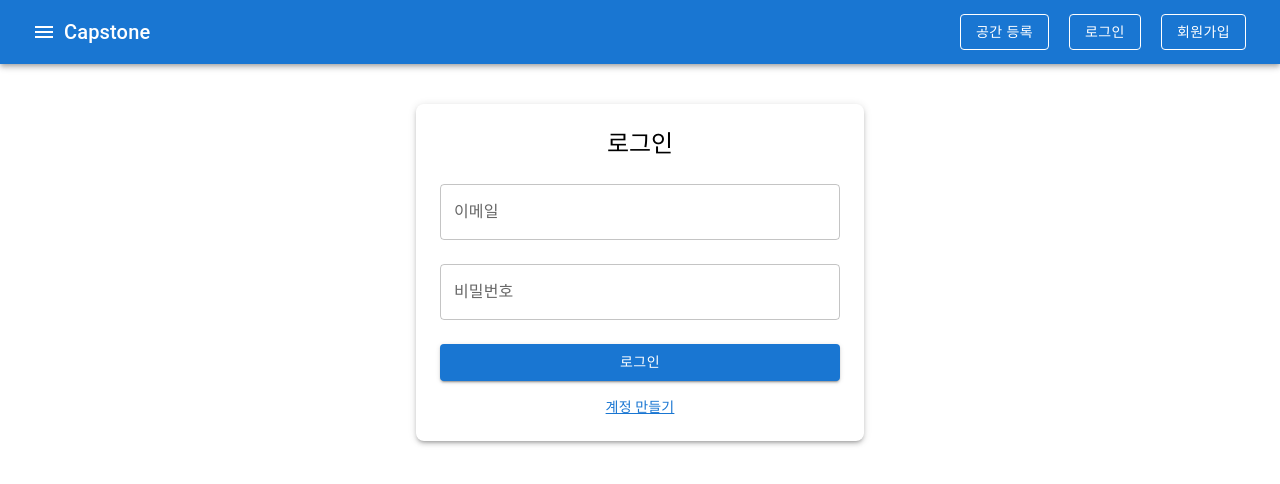
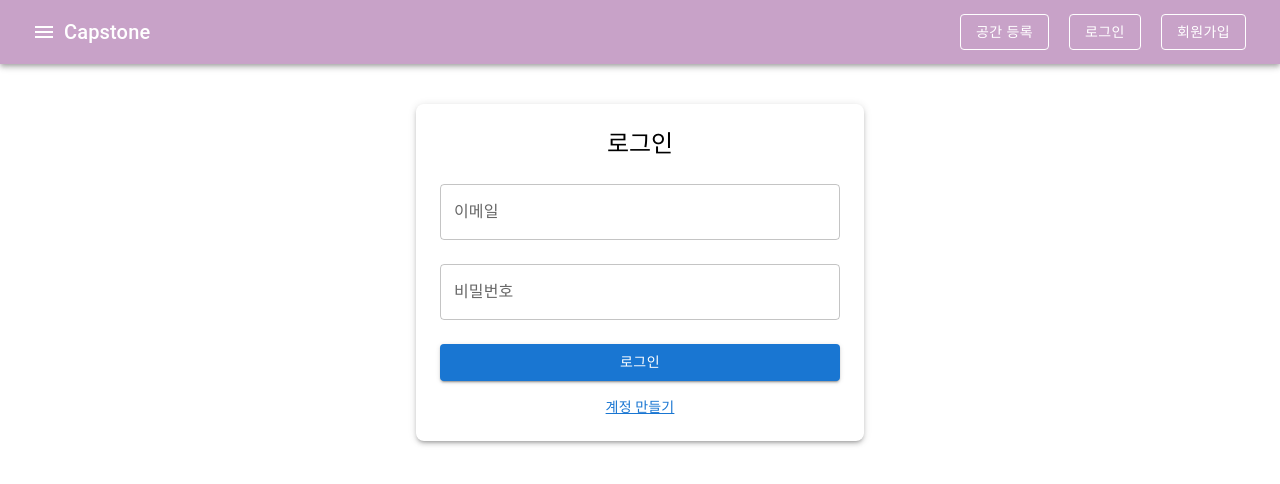
Before and after one commit to Capstone-2024-yh/Front-end, a React (Create React App) app in the folder frontend/: page /login in a window 1280 px wide. Shown: the top 484 px of the page. Built offline with nearby package versions, Linux system fonts and the light colour scheme; the HTML template or start-up script is replaced by a standard one.

Commit message:
Changed Layout color

```diff
--- a/frontend/src/components/login/Layout.js
+++ b/frontend/src/components/login/Layout.js
@@ -36,7 +36,7 @@ function Layout() {
 
   return (
     <div>
-      <AppBar position="sticky">
+      <AppBar position="sticky" sx={{ backgroundColor: '#C8A2C8' }}>
         <Toolbar>
           {/* 메뉴 토글 버튼 */}
           <IconButton color="inherit" onClick={toggleDashBar}>
```
